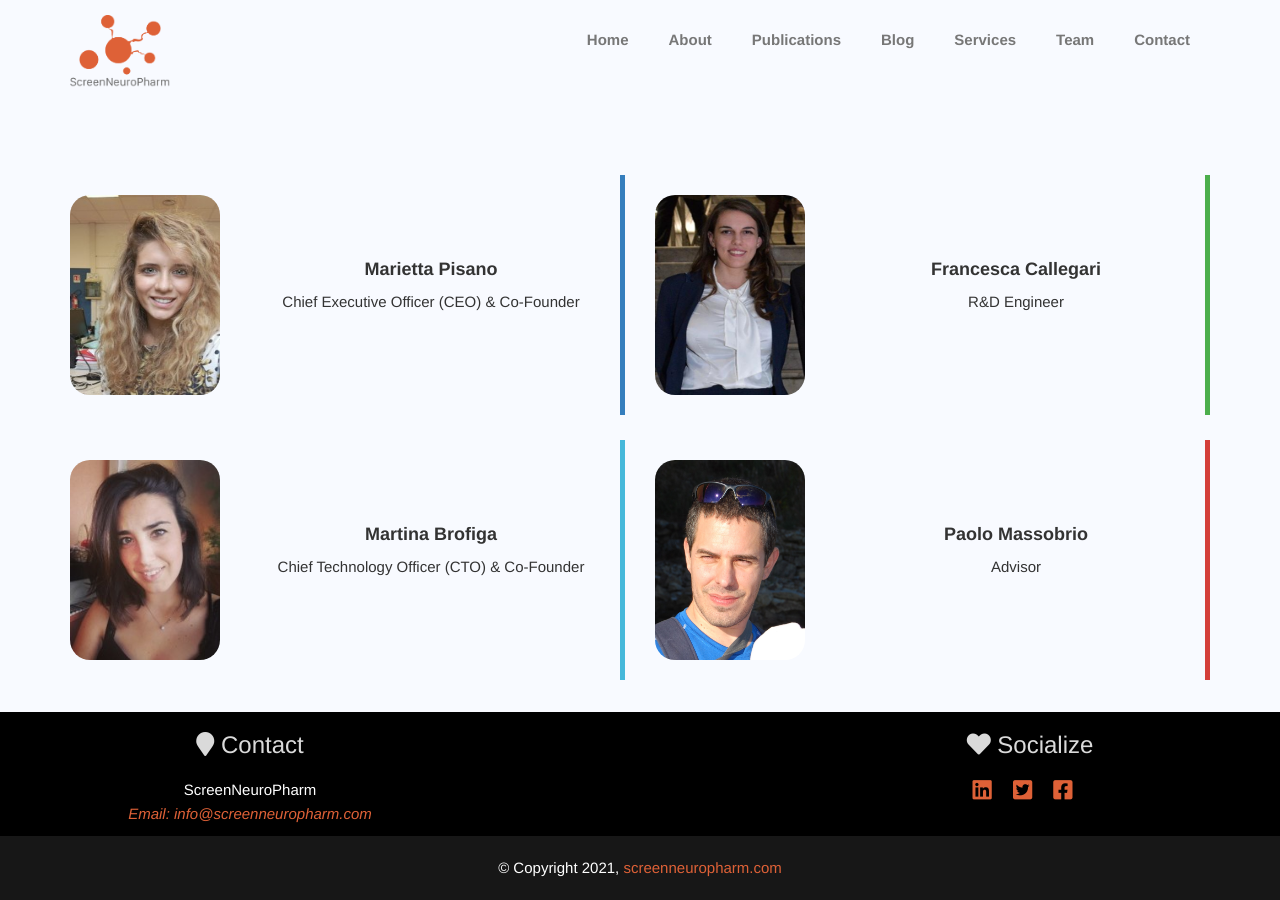
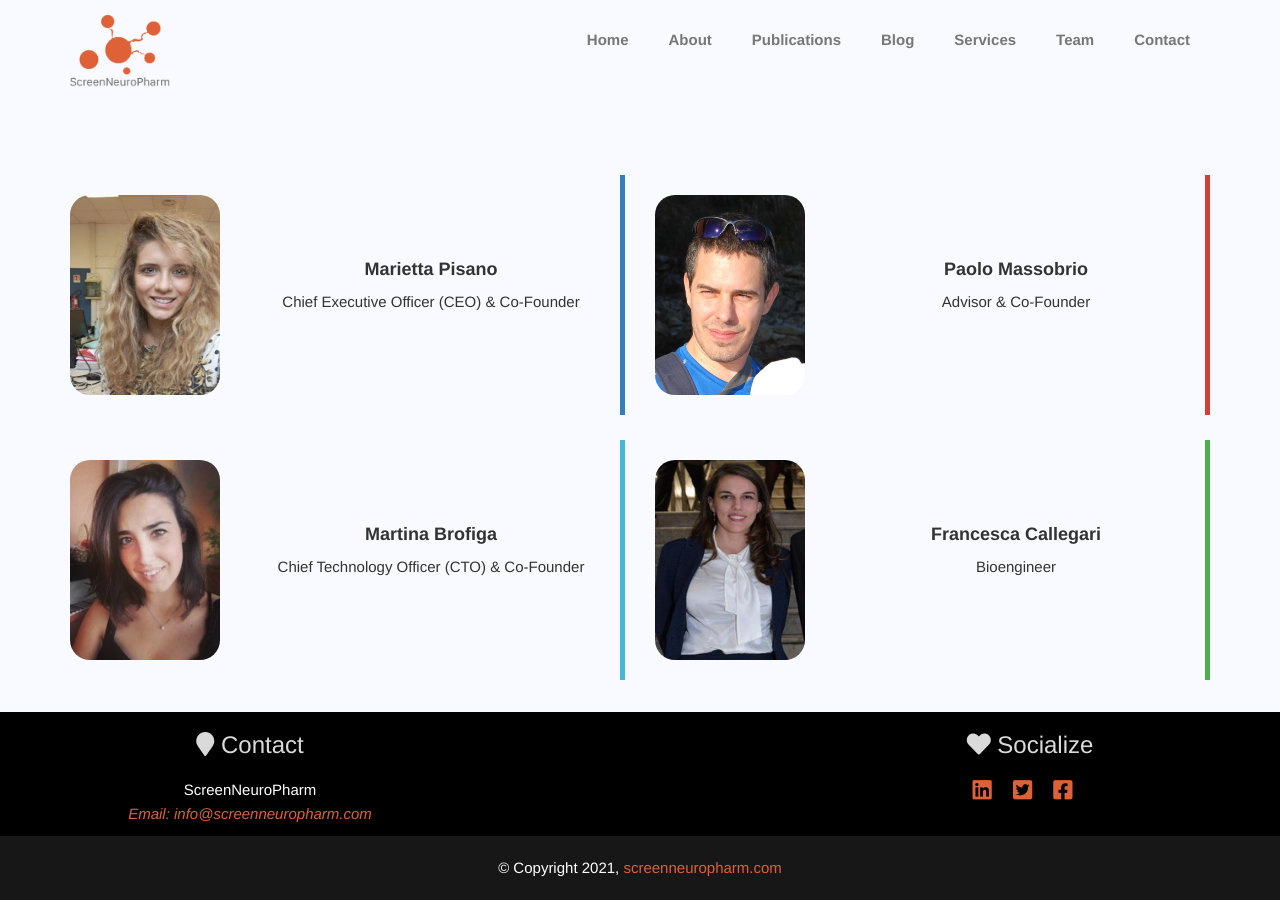
Before and after one commit to ScreenNeuroPharmOrganization/screenneuropharmorganization.github.io, a Jekyll site: the page built from team.html, in a window 1280 px wide. Built offline with Jekyll 4.4.1, drawn with Linux system fonts in a browser that asks for light colours.

Commit message:
add co-founder and move francesca

```diff
--- a/team.html
+++ b/team.html
@@ -42,6 +42,23 @@ permalink: /team
 
         </div>
         <div class="col-md-6">
+
+            <div class="blockquote-box blockquote-danger animated wow fadeInRight clearfix">
+                <div class="square pull-left">
+                    <img class="image-radius" src="../assets/img/team/paolo_massobrio.jpg" alt="Paolo Massobrio" height="200" width="150">
+                </div>
+                <div class="flex-container">
+
+                    <h4>
+                        <strong>Paolo Massobrio</strong>
+                    </h4>
+                    <p>
+                        Advisor & Co-Founder
+                    </p>
+                </div>
+
+            </div>
+
             <div class="blockquote-box blockquote-success animated wow fadeInRight clearfix">
                 <div class="square pull-left">
                     <img class="image-radius" src="../assets/img/team/francesca_callegari.png" alt="Francesca Callegari" height="200" width="150">
@@ -52,26 +69,12 @@ permalink: /team
                         <strong> Francesca Callegari</strong>
                     </h4>
                     <p>
-                        R&D Engineer
+                        Bioengineer
                     </p>
                 </div>
 
             </div>
-            <div class="blockquote-box blockquote-danger animated wow fadeInRight clearfix">
-                <div class="square pull-left">
-                    <img class="image-radius" src="../assets/img/team/paolo_massobrio.jpg" alt="Paolo Massobrio" height="200" width="150">
-                </div>
-                <div class="flex-container">
 
-                <h4>
-                    <strong>Paolo Massobrio</strong>
-                </h4>
-                <p>
-                    Advisor
-                </p>
-            </div>
-
-            </div>
 
             <!--
     <div class="blockquote-box blockquote-warning animated wow fadeInRight clearfix">
```
